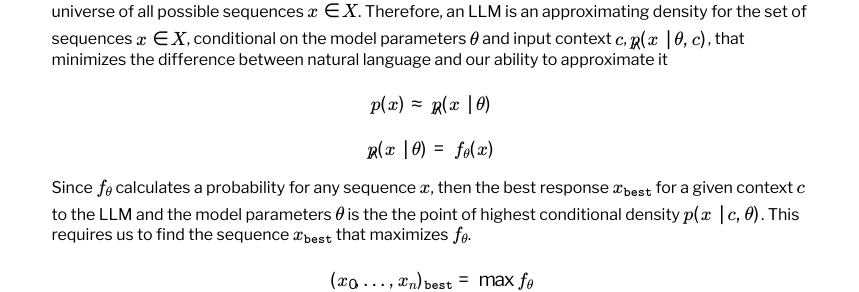
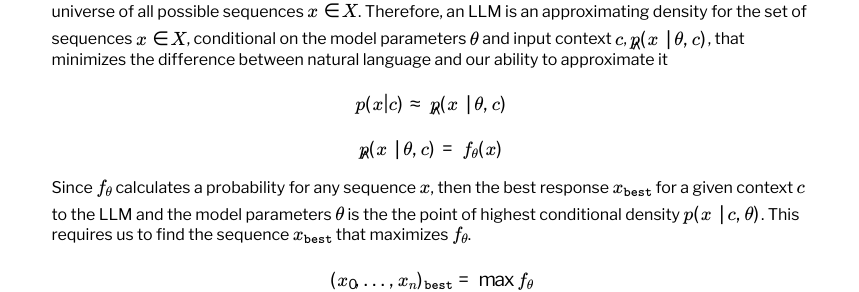
Before and after one commit to dan-sprague/dan-sprague.github.io, a Jekyll site: the page built from _posts/2025-02-02-llmthinking.markdown, in a window 1280 px wide. Shown: the part 918-1210 px from the top of the page, without its empty margins (201-1060 px from the left). Built offline with Jekyll 4.4.1, drawn with Linux system fonts in a browser that asks for light colours; formulas are drawn with MathJax 3.

Commit message:
fixed bug

```diff
--- a/_posts/2025-02-02-llmthinking.markdown
+++ b/_posts/2025-02-02-llmthinking.markdown
@@ -25,9 +25,9 @@ Therefore, two things are necessary to generate biologically meaningful sequence
 
 In context of human language, the score of a sequence of words $x$ is given by an LLM, such as ChatGPT or Claude. The LLM scoring function $f_\theta$ assigns a probability to each possible sequence out of the universe of all possible sequences $x \in X$. Therefore, an LLM is an approximating density for the set of sequences $x \in X$, conditional on the model parameters $\theta$ and input context $c$, $\hat{p}(x \mid \theta,c)$, that minimizes the difference between natural language and our ability to approximate it
 
-$$p(x) \approx \hat{p}(x \mid \theta)$$
+$$p(x | c) \approx \hat{p}(x \mid \theta,c)$$
 
-$$\hat{p}(x \mid \theta) = f_\theta(x)$$
+$$\hat{p}(x \mid \theta,c) = f_\theta(x)$$
 
 Since $f_\theta$ calculates a probability for any sequence $x$, then the best response $x_{\texttt{best}}$ for a given context $c$ to the LLM and the model parameters $\theta$ is the the point of highest conditional density $p(x \mid c,\theta)$. This requires us to find the sequence $x_{\texttt{best}}$ that maximizes $f_\theta$.
 
```
